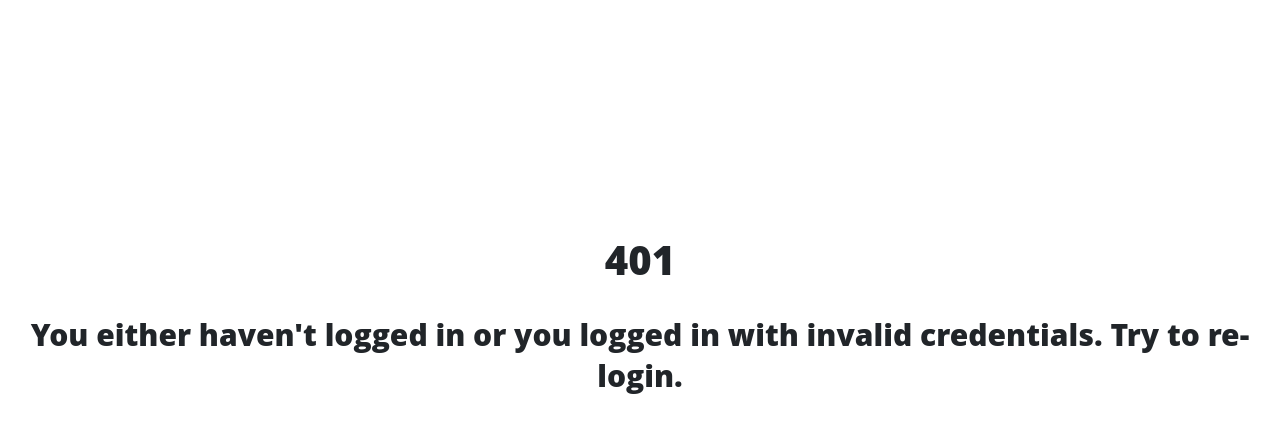
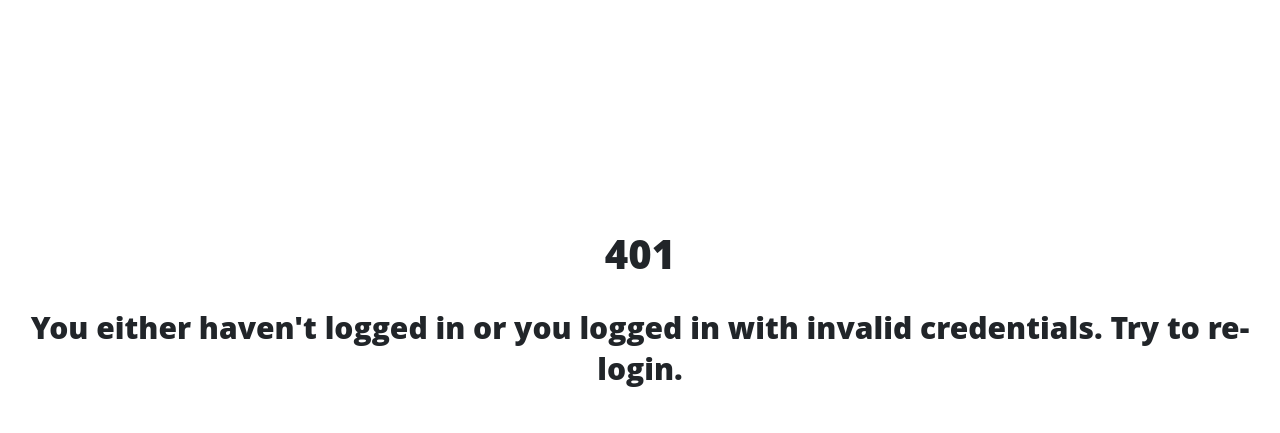
Before and after one commit to nj-nathanjiang/nathan-jiang-website, a Flask app: template templates/401.html in a window 1280 px wide. Shown: the part 280-713 px from the top of the page. Run offline with Flask 2, Linux system fonts and the light colour scheme; the template is opened without the code that fills it, so the values that code supplies are empty; some libraries are stand-ins or nearby versions.

Commit message:
Correct Margin on 404 and 401 Pages

```diff
--- a/templates/401.html
+++ b/templates/401.html
@@ -5,8 +5,8 @@
     <title>401 Error</title>
     <link href="/static/css/clean-blog.css" rel="stylesheet">
 </head>
-<body style="text-align: center; margin-top: 40%">
-    <h1>401</h1>
+<body style="text-align: center">
+    <h1 style="margin-top: 40%">401</h1>
     <h2>You either haven't logged in or you logged in with invalid credentials. Try to re-login.</h2>
 </body>
 </html>
--- a/templates/404.html
+++ b/templates/404.html
@@ -5,8 +5,8 @@
     <title>404 Error</title>
     <link href="/static/css/clean-blog.css" rel="stylesheet">
 </head>
-<body style="text-align: center; margin-top: 40%">
-    <h1>404</h1>
+<body style="text-align: center">
+    <h1 style="margin-top: 40%">404</h1>
     <h2>This is not the page your were looking for. If you typed in this URL manually, check your spelling.</h2>
 </body>
 </html>
```
